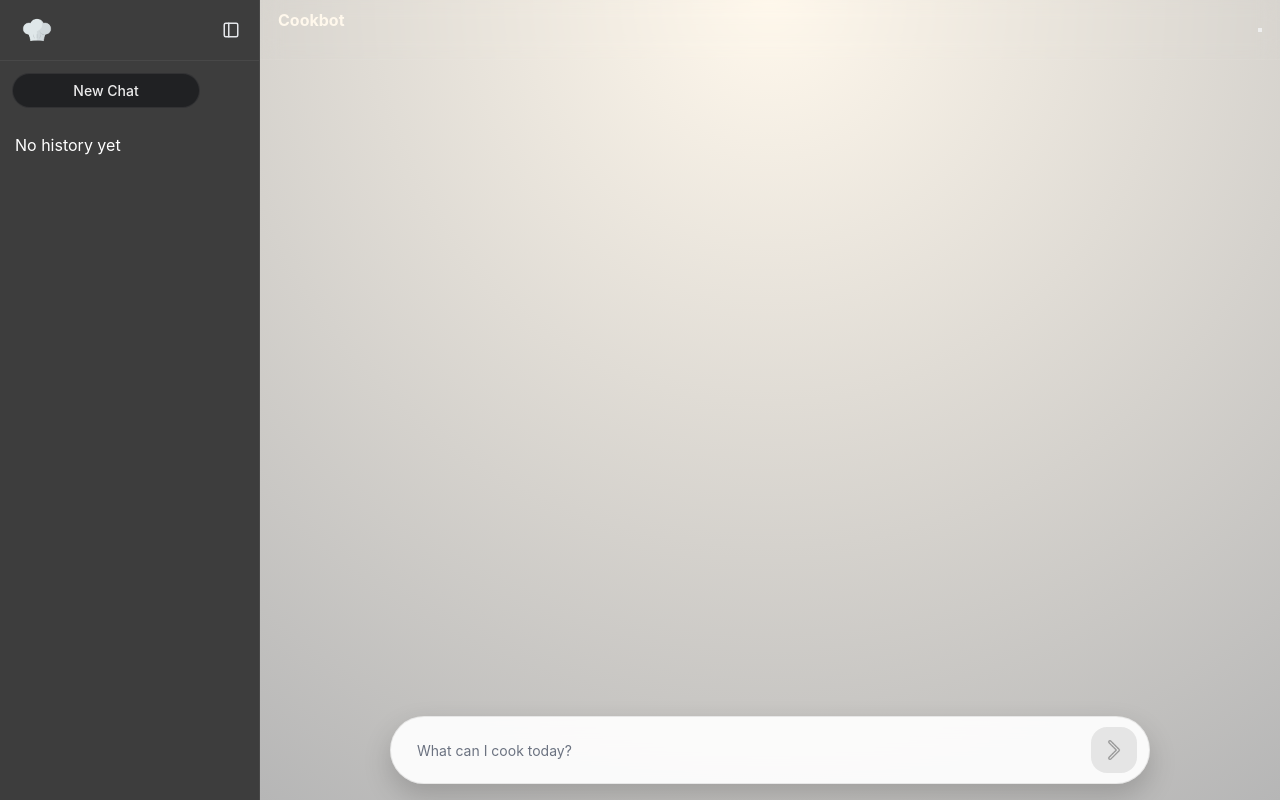
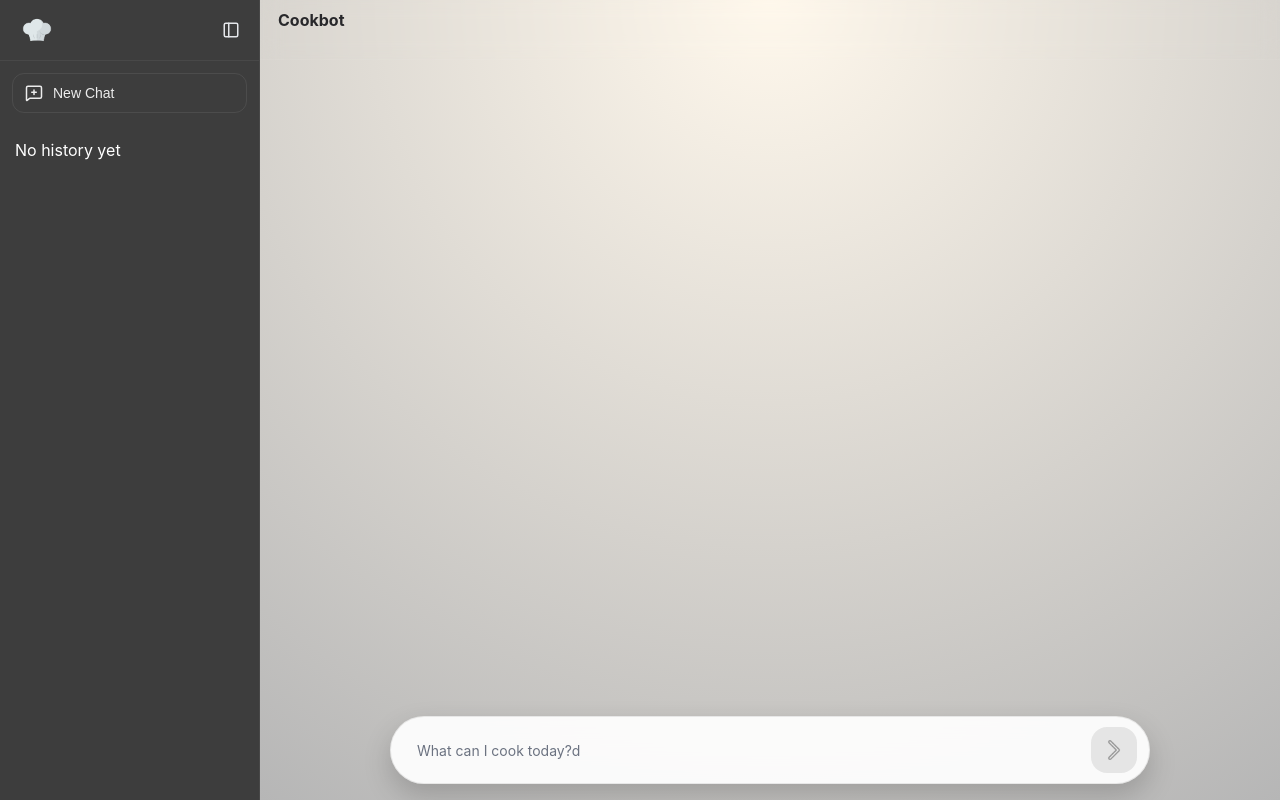
Before and after one commit to nikaver09/Cookbot-AI, a React (Vite) app: page / in a window 1280 px wide. Built offline with nearby package versions, Linux system fonts and the light colour scheme.

Commit message:
UPDATE NA KENN

```diff
--- a/src/CookbotUI.tsx
+++ b/src/CookbotUI.tsx
@@ -3,6 +3,7 @@ import Chatbot from "./components/Chatbot";
 import { PanelLeftOpen } from "lucide-react";
 import { motion, AnimatePresence } from "framer-motion";
 
+/* ✅ KEEP TYPES CONSISTENT WITH APP */
 type Message = {
   role: "user" | "bot";
   text: string;
@@ -11,6 +12,7 @@ type Message = {
 type Chat = {
   id: number;
   title: string;
+  messages: Message[]; // ✅ IMPORTANT FIX
 };
 
 type Props = {
@@ -18,7 +20,7 @@ type Props = {
   toggleSidebar: () => void;
 
   chats: Chat[];
-  activeChat: number;
+  activeChat: number | null; // ✅ FIXED
   setActiveChat: (id: number) => void;
   createChat: () => void;
 
@@ -55,28 +57,16 @@ export default function CookbotUI({
       }}
     >
       {/* OPEN BUTTON */}
-
       <AnimatePresence>
         {!isSidebarOpen && (
           <motion.button
             key="open-btn"
             className="open-sidebar-btn"
             onClick={toggleSidebar}
-            initial={{
-              opacity: 0,
-              x: -20,
-            }}
-            animate={{
-              opacity: 1,
-              x: 0,
-            }}
-            exit={{
-              opacity: 0,
-              x: -20,
-            }}
-            transition={{
-              duration: 0.2,
-            }}
+            initial={{ opacity: 0, x: -20 }}
+            animate={{ opacity: 1, x: 0 }}
+            exit={{ opacity: 0, x: -20 }}
+            transition={{ duration: 0.2 }}
           >
             <PanelLeftOpen size={20} />
           </motion.button>
@@ -84,29 +74,17 @@ export default function CookbotUI({
       </AnimatePresence>
 
       {/* SIDEBAR */}
-
       <AnimatePresence mode="wait">
         {isSidebarOpen && (
           <motion.div
             key="sidebar"
-            initial={{
-              x: -260,
-              opacity: 0,
-            }}
-            animate={{
-              x: 0,
-              opacity: 1,
-            }}
-            exit={{
-              x: -260,
-              opacity: 0,
-            }}
-            transition={{
-              duration: 0.28,
-              ease: "easeInOut",
-            }}
+            initial={{ x: -260, opacity: 0 }}
+            animate={{ x: 0, opacity: 1 }}
+            exit={{ x: -260, opacity: 0 }}
+            transition={{ duration: 0.28, ease: "easeInOut" }}
             style={{
               height: "100%",
+              flexShrink: 0, // ✅ prevents layout break
             }}
           >
             <Sidebar
@@ -122,12 +100,13 @@ export default function CookbotUI({
       </AnimatePresence>
 
       {/* CHATBOT */}
-
       <motion.div
         layout
         style={{
           flex: 1,
           overflow: "hidden",
+          display: "flex",        // ✅ important
+          flexDirection: "column",
         }}
       >
         <Chatbot
--- a/src/components/Chatbot.tsx
+++ b/src/components/Chatbot.tsx
@@ -21,7 +21,6 @@ export default function Chatbot({
   setInput,
   handleSend,
   theme,
-  setTheme,
 }: Props) {
   const bottomRef = useRef<HTMLDivElement | null>(null);
 
@@ -80,14 +79,6 @@ export default function Chatbot({
       <div className="topbar">
         <div className="logo">Cookbot</div>
 
-        <button
-          className="toggle"
-          onClick={() =>
-            setTheme(theme === "dark" ? "light" : "dark")
-          }
-        >
-          <div className={`knob ${theme}`} />
-        </button>
       </div>
 
       {/* MESSAGES */}
@@ -128,7 +119,7 @@ export default function Chatbot({
             ease: "easeOut",
           }}
         >
-          {placeholders[placeholderIndex]}
+          {placeholders[placeholderIndex]}d
         </motion.span>
       </AnimatePresence>
     )}
--- a/src/components/Sidebar.tsx
+++ b/src/components/Sidebar.tsx
@@ -3,8 +3,8 @@ import {
   useAnimation,
   AnimatePresence,
 } from "framer-motion";
-import { useCallback } from "react";
-import { PanelLeft } from "lucide-react";
+import { useCallback, useState, useEffect } from "react";
+import { PanelLeft, MessageSquarePlus } from "lucide-react";
 
 type Chat = {
   id: number;
@@ -14,9 +14,8 @@ type Chat = {
 type Props = {
   isSidebarOpen: boolean;
   toggleSidebar: () => void;
-
   chats: Chat[];
-  activeChat: number;
+  activeChat: number | null;
   setActiveChat: (id: number) => void;
   createChat: () => void;
 };
@@ -25,6 +24,54 @@ const SIDEBAR_WIDTH = {
   expanded: 260,
   collapsed: 72,
 };
+
+/* ✅ TOOLTIP COMPONENT */
+function TooltipItem({
+  children,
+  label,
+  isExpanded,
+}: {
+  children: React.ReactNode;
+  label: string;
+  isExpanded: boolean;
+}) {
+  const [hovered, setHovered] = useState(false);
+  const [show, setShow] = useState(false);
+
+  useEffect(() => {
+    let t: any;
+    if (hovered) {
+      t = setTimeout(() => setShow(true), 120);
+    } else {
+      setShow(false);
+    }
+    return () => clearTimeout(t);
+  }, [hovered]);
+
+  return (
+    <div
+      style={{ position: "relative" }}
+      onMouseEnter={() => setHovered(true)}
+      onMouseLeave={() => setHovered(false)}
+    >
+      {children}
+
+      <AnimatePresence>
+        {!isExpanded && show && (
+          <motion.div
+            className="tooltip"
+            initial={{ opacity: 0, x: -12, scale: 0.95 }}
+            animate={{ opacity: 1, x: 0, scale: 1 }}
+            exit={{ opacity: 0, x: -12, scale: 0.95 }}
+            transition={{ duration: 0.18, ease: [0.4, 0, 0.2, 1] }}
+          >
+            {label}
+          </motion.div>
+        )}
+      </AnimatePresence>
+    </div>
+  );
+}
 
 export default function Sidebar({
   isSidebarOpen,
@@ -36,44 +83,57 @@ export default function Sidebar({
 }: Props) {
   const logoControls = useAnimation();
 
+  const [isHovered, setIsHovered] = useState(false);
+
+  /* ✅ COMBINED LOGIC */
+  const isExpanded = isSidebarOpen || isHovered;
+
   const handleLogoClick = useCallback(async () => {
     await logoControls.start({
       rotate: 360,
-      transition: {
-        duration: 0.5,
-        ease: "easeInOut",
-      },
+      transition: { duration: 0.5, ease: "easeInOut" },
     });
 
-    // Reset rotation so animation is consistent every click
     logoControls.set({ rotate: 0 });
-
     window.location.reload();
   }, [logoControls]);
 
-  const sidebarWidth = isSidebarOpen
+  return (
+    <>
+      {/* FLOATING BUTTON */}
+      <AnimatePresence mode="wait">
+        {!isExpanded && (
+          <motion.button
+            className="floating-toggle"
+            onClick={toggleSidebar}
+            initial={{ opacity: 0, scale: 0.8 }}
+            animate={{ opacity: 1, scale: 1 }}
+            exit={{ opacity: 0, scale: 0.8 }}
+          >
+            <PanelLeft size={18} />
+          </motion.button>
+        )}
+      </AnimatePresence>
+
+      <motion.aside
+        className="sidebar"
+        onMouseEnter={() => setIsHovered(true)}
+        onMouseLeave={() => setIsHovered(false)}
+        initial={false}
+        animate={{
+          width: isExpanded
             ? SIDEBAR_WIDTH.expanded
-    : SIDEBAR_WIDTH.collapsed;
-
-  return (
-    <motion.aside
-      layout="size"
-      className="sidebar"
-      initial={false}
-      animate={{ width: sidebarWidth }}
-      transition={{
-        duration: 0.28,
-        ease: "easeInOut",
+            : SIDEBAR_WIDTH.collapsed,
         }}
+        transition={{ duration: 0.25, ease: [0.4, 0, 0.2, 1] }}
         style={{
-        flexShrink: 0,
-        overflow: "hidden",
           display: "flex",
           flexDirection: "column",
+          overflow: "visible", // ✅ IMPORTANT for tooltip
+          flexShrink: 0,
         }}
       >
         {/* HEADER */}
-
         <div className="sidebar-header">
           <motion.img
             src="/cookbot11.png"
@@ -87,19 +147,13 @@ export default function Sidebar({
           />
 
           <AnimatePresence>
-          {isSidebarOpen && (
+            {isExpanded && (
               <motion.button
-              key="close-btn"
                 className="close-btn"
                 onClick={toggleSidebar}
-              aria-label="Collapse sidebar"
                 initial={{ opacity: 0, x: 10 }}
                 animate={{ opacity: 1, x: 0 }}
                 exit={{ opacity: 0, x: 10 }}
-              transition={{ duration: 0.2 }}
-              whileHover={{ scale: 1.1 }}
-              whileTap={{ scale: 0.9 }}
-              type="button"
               >
                 <PanelLeft size={18} />
               </motion.button>
@@ -108,49 +162,38 @@ export default function Sidebar({
         </div>
 
         {/* CONTENT */}
-
-      <AnimatePresence mode="wait">
-        {isSidebarOpen && (
         <motion.div
-            key="sidebar-content"
-            layout
-            initial={{ opacity: 0 }}
-            animate={{ opacity: 1 }}
-            exit={{ opacity: 0 }}
-             transition={{ duration: 0.25 }}
+          animate={{
+            opacity: isExpanded ? 1 : 0,
+            x: isExpanded ? 0 : -10,
+          }}
+          transition={{ duration: 0.15 }}
           style={{
             display: "flex",
             flexDirection: "column",
             height: "100%",
-              overflow: "hidden",
+            pointerEvents: isExpanded ? "auto" : "none",
           }}
         >
+          {/* NEW CHAT */}
           <div className="mb-4">
+            <TooltipItem label="New Chat" isExpanded={isExpanded}>
               <motion.button
                 className="new-chat-btn"
                 onClick={createChat}
                 whileHover={{ scale: 1.05 }}
                 whileTap={{ scale: 0.95 }}
-                type="button"
               >
-                New Chat
+                <MessageSquarePlus size={18} className="icon" />
+                {isExpanded && <span>New Chat</span>}
               </motion.button>
+            </TooltipItem>
           </div>
 
           {/* CHAT LIST */}
-
-            <div
-              className="flex-1"
-              style={{
-                overflowY: "auto",
-              }}
-            >
+          <div className="flex-1 overflow-y-auto">
             {chats.length === 0 ? (
-                <motion.p
-                  className="empty"
-                  initial={{ opacity: 0 }}
-                  animate={{ opacity: 1 }}
-                >
+              <motion.p className="empty">
                 No history yet
               </motion.p>
             ) : (
@@ -158,35 +201,28 @@ export default function Sidebar({
                 const isActive = activeChat === chat.id;
 
                 return (
+                  <TooltipItem
+                    key={chat.id}
+                    label={chat.title || "Untitled"}
+                    isExpanded={isExpanded}
+                  >
                     <motion.div
-                      key={chat.id}
-                      layout
-                      role="button"
-                      tabIndex={0}
-                      whileHover={{ scale: 1.02 }}
-                      whileTap={{ scale: 0.98 }}
+                      className={`chat-item ${isActive ? "active" : ""}`}
                       onClick={() => setActiveChat(chat.id)}
-                      onKeyDown={(e) => {
-                        if (e.key === "Enter" || e.key === " ") {
-                          e.preventDefault();
-                          setActiveChat(chat.id);
-                        }
-                      }}
-                      className={`chat-item ${
-                        isActive ? "active" : ""
-                      }`}
                     >
                       <span className="chat-title">
-                        {chat.title}
+                        {isExpanded
+                          ? chat.title || "Untitled"
+                          : (chat.title?.charAt(0) || "?")}
                       </span>
                     </motion.div>
+                  </TooltipItem>
                 );
               })
             )}
           </div>
         </motion.div>
-        )}
-      </AnimatePresence>
       </motion.aside>
+    </>
   );
 }
--- a/src/style/index.css
+++ b/src/style/index.css
@@ -24,10 +24,8 @@ body {
 /* ================= SIDEBAR ================= */
 
 .sidebar {
-  width: 260px;
-  min-width: 260px;
+  width: 260px; /* baseline */
   height: 100vh;
-
   display: flex;
   flex-direction: column;
 
@@ -36,13 +34,12 @@ body {
 
   border-right: 1px solid rgba(255,255,255,0.06);
 
-  transition: width 0.2s ease;
+  position: relative;
+  overflow: hidden;
+
+  flex-shrink: 0;
 }
 
-.sidebar.collapsed {
-  width: 64px;
-  min-width: 64px;
-}
 
 /* ================= HEADER ================= */
 
@@ -53,6 +50,16 @@ body {
   align-items: center;
   padding: 0 12px;
   border-bottom: 1px solid rgba(255,255,255,0.06);
+}
+
+.sidebar-content {
+  display: flex;
+  flex-direction: column;
+  height: 100%;
+  overflow: hidden;
+
+  padding: 12px;
+  gap: 10px;
 }
 
 /* ================= LOGO ================= */
@@ -70,7 +77,7 @@ body {
 
   cursor: pointer;
   user-select: none;
-  color: #FFF8EC
+  color: #28282B
 }
 
 /* ================= NEW CHAT BUTTON ================= */
@@ -80,40 +87,32 @@ body {
 }
 
 .new-chat-btn {
-  width: 80%;
-  height: 35px;
-
   display: flex;
   align-items: center;
-  justify-content: center;
+  gap: 10px;
 
-  background: #202123;
+  width: 100%;
+  padding: 10px 12px;
+
+  background: transparent;
   color: #ececec;
 
   border: 1px solid rgba(255,255,255,0.08);
-  border-radius: 20px;
+  border-radius: 12px;
 
   font-size: 14px;
   font-weight: 500;
 
   cursor: pointer;
 
-  transition: background 0.15s ease;
-
-  font-family:
-  Inter,
-  system-ui,
-  -apple-system,
-  Segoe UI,
-  Roboto,
-  Helvetica,
-  Arial,
-  sans-serif;
-
+  transition: all 0.2s ease;
 }
 
 .new-chat-btn:hover {
   background: #2a2b2e;
+  background: rgba(255, 255, 255, 0.06);
+  border-color: rgba(255, 255, 255, 0.12);
+
 }
 
 /* ================= CHAT LIST ================= */
@@ -566,3 +565,63 @@ body {
 
   user-select: none;
 }
+
+.floating-toggle {
+  position: absolute;
+  top: 12px;
+  left: 12px;
+
+  width: 36px;
+  height: 36px;
+
+  display: flex;
+  align-items: center;
+  justify-content: center;
+
+  background: #2a2b2e;
+  color: white;
+
+  border: none;
+  border-radius: 10px;
+
+  cursor: pointer;
+  z-index: 100;
+}
+
+.floating-toggle:hover {
+  background: #3a3b3e;
+}
+
+.tooltip {
+  position: absolute;
+  left: 70px;
+  top: 50%;
+  transform: translateY(-50%);
+
+  background: rgba(40, 40, 40, 0.95);
+  color: #fff;
+
+  padding: 6px 10px;
+  border-radius: 8px;
+  font-size: 13px;
+
+  white-space: nowrap;
+  pointer-events: none;
+  z-index: 999;
+
+  backdrop-filter: blur(6px);
+  box-shadow: 0 6px 20px rgba(0, 0, 0, 0.25);
+}
+
+/* optional arrow */
+.tooltip::before {
+  content: "";
+  position: absolute;
+  left: -5px;
+  top: 50%;
+  transform: translateY(-50%);
+
+  border-width: 5px;
+  border-style: solid;
+  border-color: transparent rgba(40,40,40,0.95) transparent transparent;
+}
```
Also changed, not shown: 1 other file (tests, documents, lock files or other folders). Lines whose indentation alone changed are shown as unchanged.
